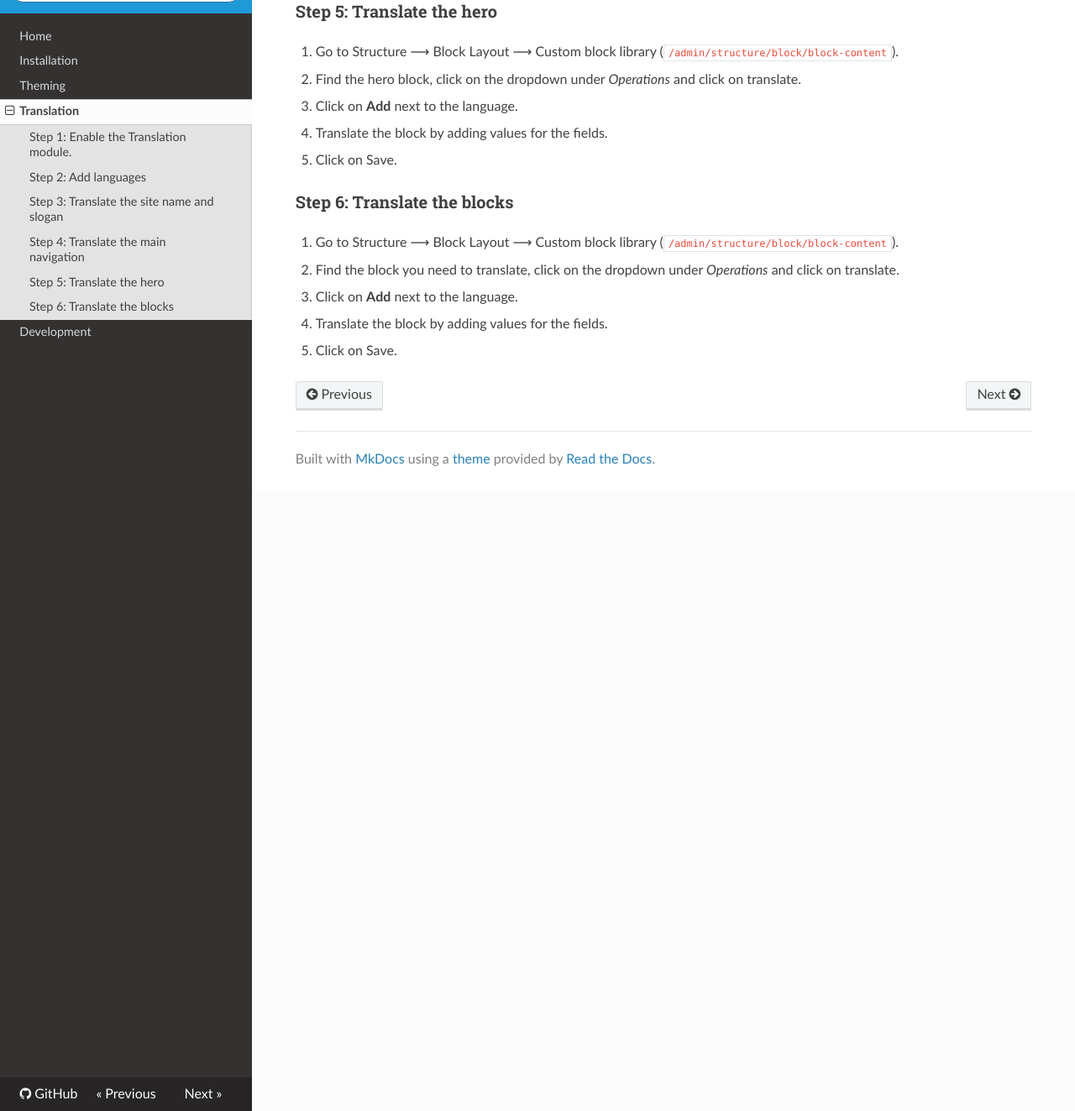
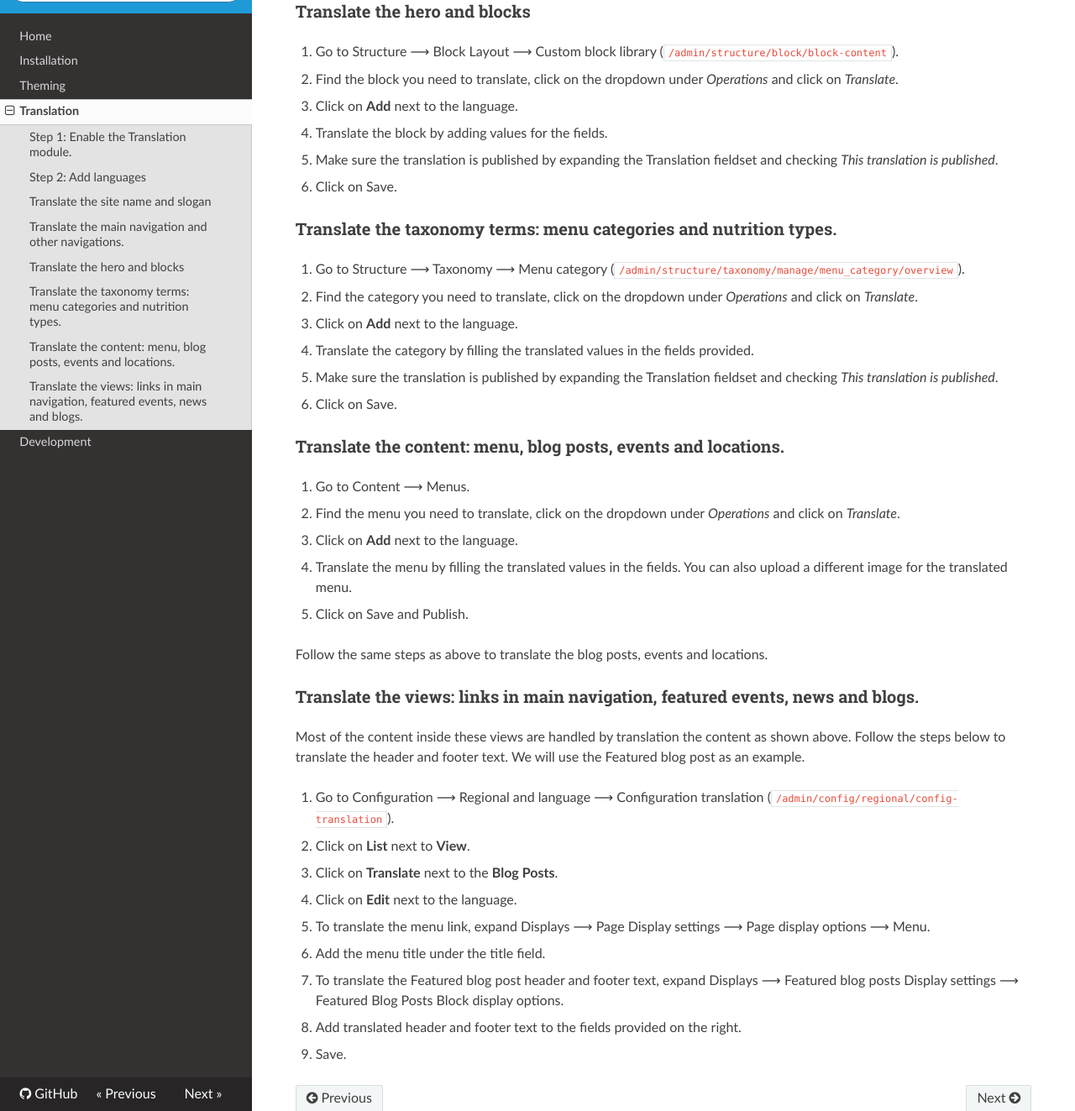
Before and after one commit to openrestaurant/docs, an MkDocs documentation site: the page built from docs/translation.md, in a window 1280 px wide and 1400 px high, scrolled down 2479 px, cut to the strip 77-1400 px from the top of the window. Shown: the whole strip at 84% size. Built offline with MkDocs 1.6.1, drawn with Linux system fonts in a browser that asks for light colours; nearby versions of some CDN libraries; old or Windows-style settings are respelled for this version of MkDocs; some of the changed text lies outside the part shown.

Commit message:
Update translation.md

```diff
--- a/docs/translation.md
+++ b/docs/translation.md
@@ -18,7 +18,7 @@ Once the Translation module is enabled, go to Configuration ⟶ Regional and lan
 
 <img width="675" alt="Add language" src="https://cloud.githubusercontent.com/assets/124599/22478846/13e04c3a-e805-11e6-9222-500ed5d00dba.png">
 
-### Step 3: Translate the site name and slogan
+### Translate the site name and slogan
 
 1. Go to Configuration ⟶ Regional and language ⟶ Configuration translation (`/admin/config/regional/config-translation`).
 2. Click on translate next to **System information**.
@@ -26,26 +26,52 @@ Once the Translation module is enabled, go to Configuration ⟶ Regional and lan
 4. Translate the site name and slogan.
 5. Click on Save translation.
 
-### Step 4: Translate the main navigation
+### Translate the main navigation and other navigations.
 
 1. Go to Structure ⟶ Navigation ⟶ Main navigation (`/admin/structure/menu/manage/main`).
-2. To translate custom menu links such as Home and Contact, click on the dropdown for the operations links and click on translate.
-3. To translate menu links provided by views such as Menu, Hours & Locations, Blog and Events, see the sections below.
+2. To translate custom menu links such as Home and Contact, click on the dropdown under *Operations* and click on *Translate*.
+3. To translate menu links provided by views such as Menu, Hours & Locations, Blog and Events, see the *Translate the views* section below.
 
 <img width="675" alt="Translate custom menu links" src="https://cloud.githubusercontent.com/assets/124599/22480767/fb0077c4-e80b-11e6-9433-8981d6caa4d0.png">
 
-### Step 5: Translate the hero
+### Translate the hero and blocks
 
 1. Go to Structure ⟶ Block Layout ⟶ Custom block library (`/admin/structure/block/block-content`).
-2. Find the hero block, click on the dropdown under *Operations* and click on translate.
+2. Find the block you need to translate, click on the dropdown under *Operations* and click on *Translate*.
 3. Click on **Add** next to the language.
 4. Translate the block by adding values for the fields.
-5. Click on Save.
+5. Make sure the translation is published by expanding the Translation fieldset and checking *This translation is published*.
+6. Click on Save.
 
-### Step 6: Translate the blocks
+### Translate the taxonomy terms: menu categories and nutrition types.
 
-1. Go to Structure ⟶ Block Layout ⟶ Custom block library (`/admin/structure/block/block-content`).
-2. Find the block you need to translate, click on the dropdown under *Operations* and click on translate.
+1. Go to Structure ⟶ Taxonomy ⟶ Menu category (`/admin/structure/taxonomy/manage/menu_category/overview`).
+2. Find the category you need to translate, click on the dropdown under *Operations* and click on *Translate*.
 3. Click on **Add** next to the language.
-4. Translate the block by adding values for the fields.
-5. Click on Save.
+4. Translate the category by filling the translated values in the fields provided.
+5. Make sure the translation is published by expanding the Translation fieldset and checking *This translation is published*.
+6. Click on Save.
+
+### Translate the content: menu, blog posts, events and locations.
+
+1. Go to Content ⟶ Menus.
+2. Find the menu you need to translate, click on the dropdown under *Operations* and click on *Translate*.
+3. Click on **Add** next to the language.
+4. Translate the menu by filling the translated values in the fields. You can also upload a different image for the translated menu.
+5. Click on Save and Publish.
+
+Follow the same steps as above to translate the blog posts, events and locations.
+
+### Translate the views: links in main navigation, featured events, news and blogs.
+
+Most of the content inside these views are handled by translation the content as shown above. Follow the steps below to translate the header and footer text. We will use the Featured blog post as an example.
+
+1. Go to Configuration ⟶ Regional and language ⟶ Configuration translation (`/admin/config/regional/config-translation`).
+2. Click on **List** next to **View**.
+3. Click on **Translate** next to the **Blog Posts**.
+4. Click on **Edit** next to the language.
+5. To translate the menu link, expand Displays ⟶ Page Display settings ⟶ Page display options ⟶ Menu.
+6. Add the menu title under the title field.
+7. To translate the Featured blog post header and footer text, expand Displays ⟶ Featured blog posts Display settings ⟶ Featured Blog Posts Block display options.
+8. Add translated header and footer text to the fields provided on the right.
+9. Save.
```
